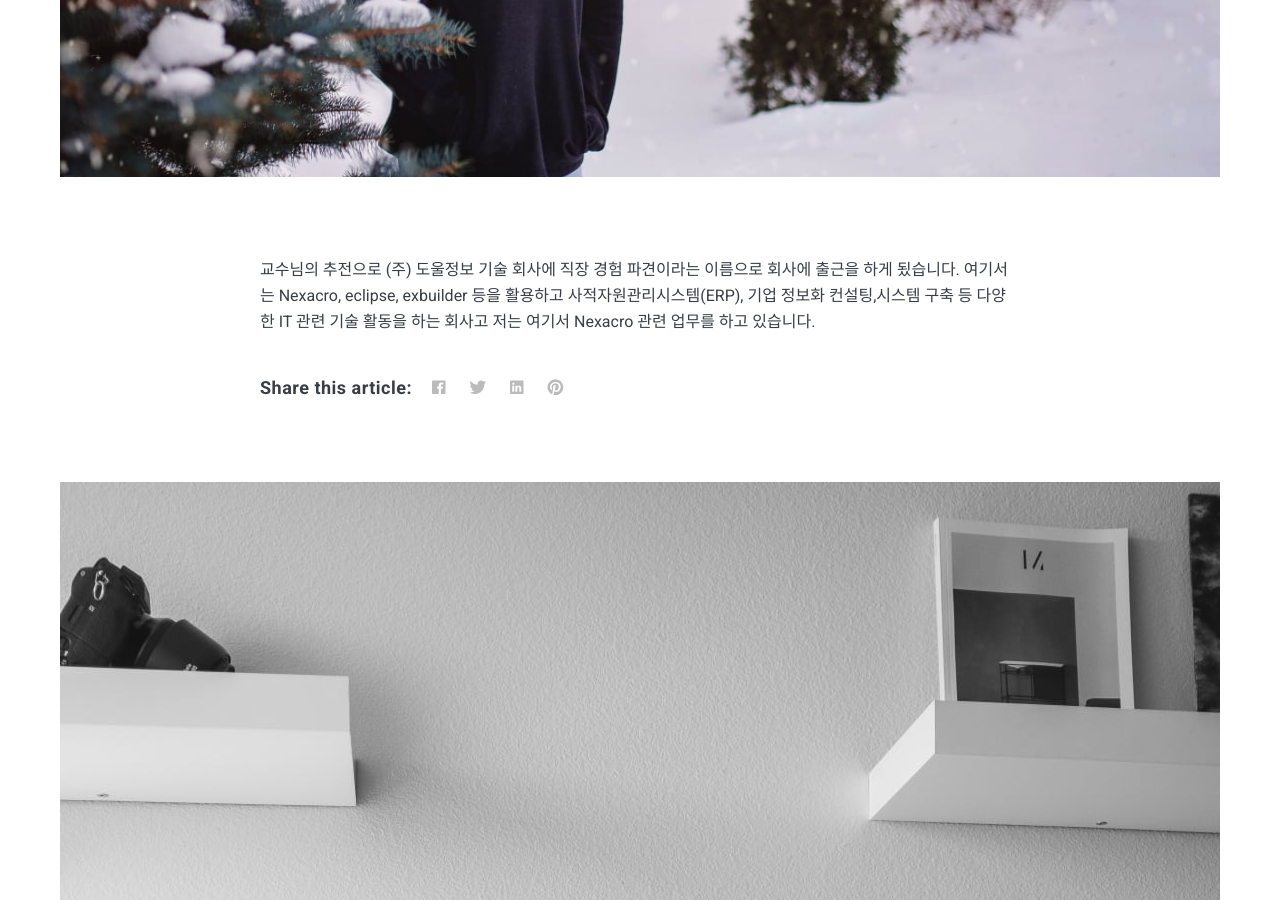
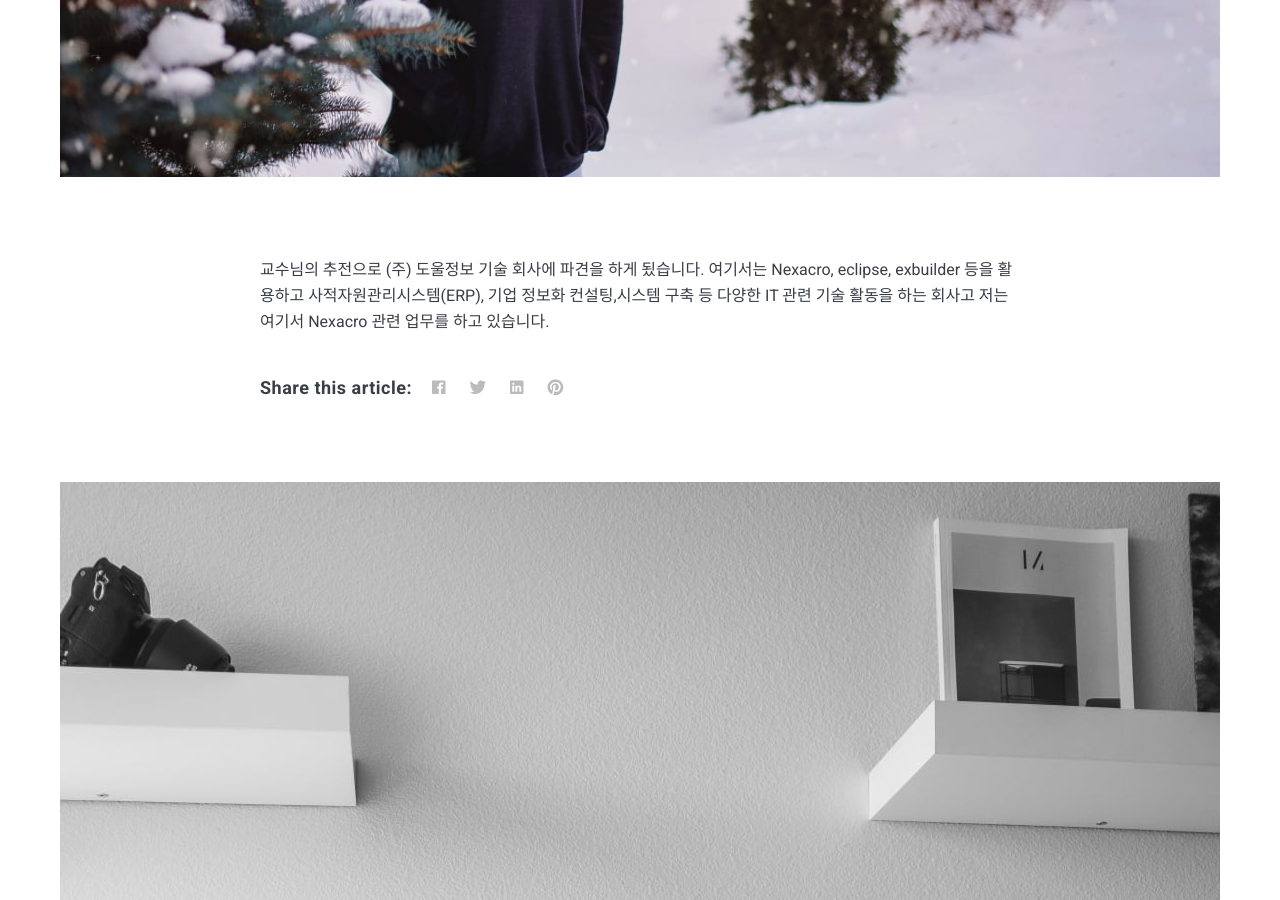
Before and after one commit to kangteagu/KANGTEAGU.github.io, a Jekyll site: the page built from _posts/2018-07-17-time-to-givegifts-to-everyone.markdown, in a window 1280 px wide and 900 px high, scrolled down 866 px. Built offline with Jekyll 4.4.1, drawn with Linux system fonts in a browser that asks for light colours; nearby versions of some CDN libraries; comment, search, counter and statistics services are not loaded.

Commit message:
Update 2018-07-17-time-to-givegifts-to-everyone.markdown

```diff
--- a/_posts/2018-07-17-time-to-givegifts-to-everyone.markdown
+++ b/_posts/2018-07-17-time-to-givegifts-to-everyone.markdown
@@ -5,4 +5,4 @@ date:   2020-09-03 15:01:35 +0300
 image:  04.jpg
 tags:   doulit
 ---
-교수님의 추전으로 (주) 도울정보 기술 회사에 직장 경험 파견이라는 이름으로 회사에 출근을 하게 됬습니다. 여기서는 Nexacro, eclipse, exbuilder 등을 활용하고 사적자원관리시스템(ERP), 기업 정보화 컨설팅,시스템 구축 등 다양한 IT 관련 기술 활동을 하는 회사고 저는 여기서 Nexacro 관련 업무를 하고 있습니다.
+교수님의 추전으로 (주) 도울정보 기술 회사에 파견을 하게 됬습니다. 여기서는 Nexacro, eclipse, exbuilder 등을 활용하고 사적자원관리시스템(ERP), 기업 정보화 컨설팅,시스템 구축 등 다양한 IT 관련 기술 활동을 하는 회사고 저는 여기서 Nexacro 관련 업무를 하고 있습니다.
```
